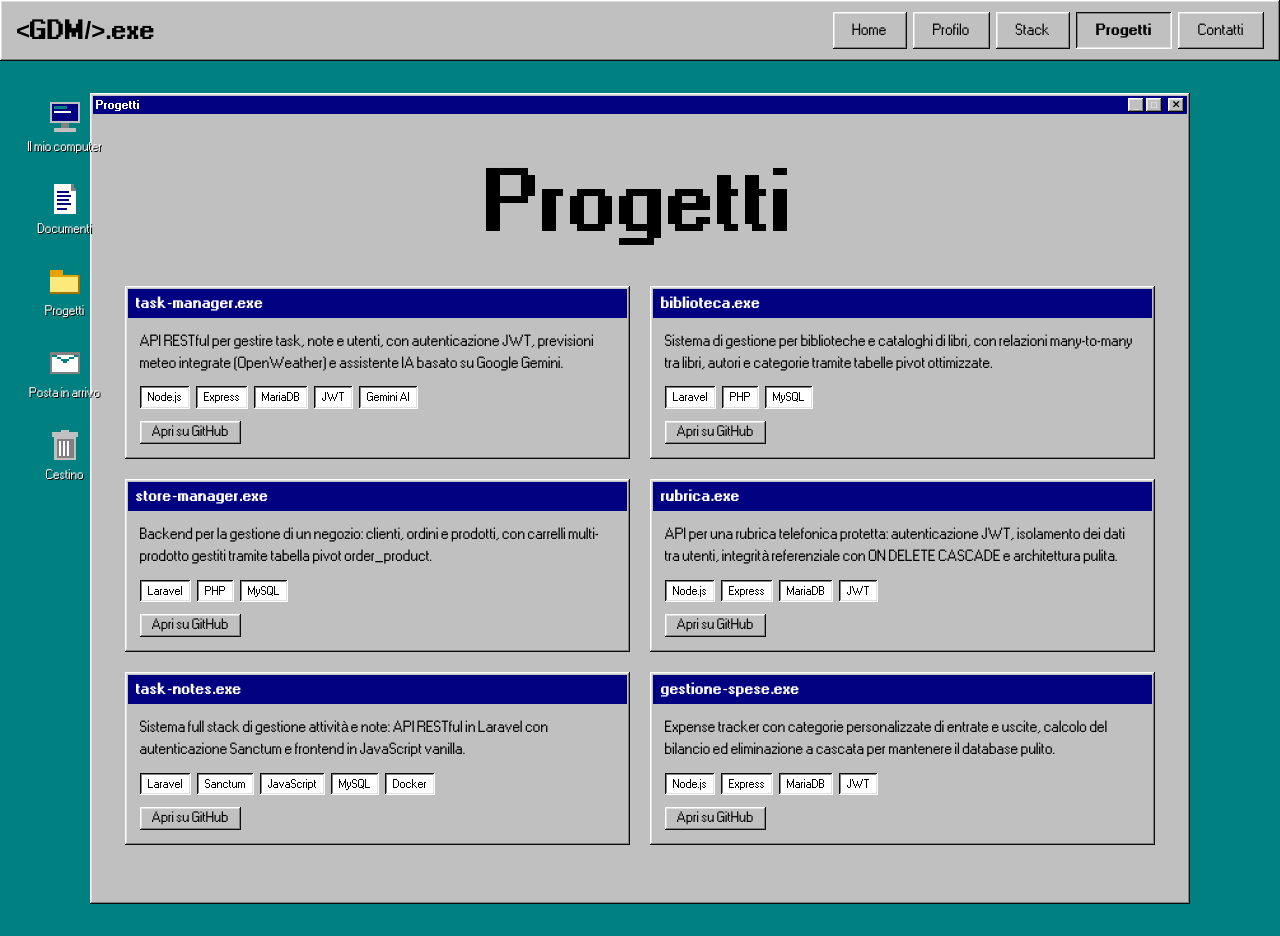
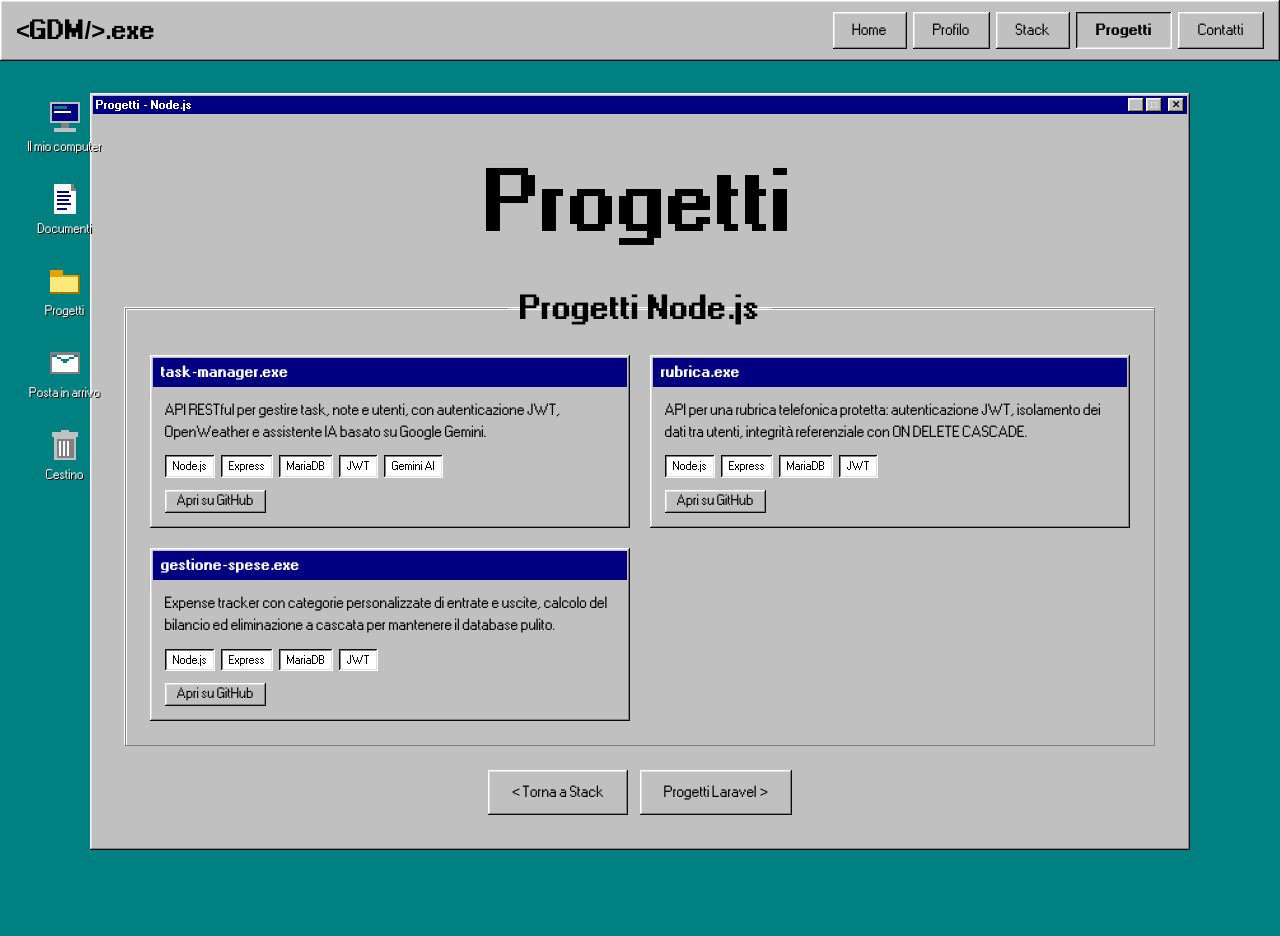
Before and after one commit to giampaolodelmoro99-afk/giampaolodelmoro99-afk.github.io, a React (Vite) app: page /progetti in a window 1280 px wide. After the commit the page ends 882 px from the top, so only its background shows below. Built offline with nearby package versions, Linux system fonts and the light colour scheme.

Commit message:
Wizard di navigazione completo

```diff
--- a/src/pages/Home.jsx
+++ b/src/pages/Home.jsx
@@ -61,9 +61,9 @@ export default function Home() {
       <Window
         title="Benvenuto"
         sx={{
-        width: "100%",
-        maxWidth: 1000,
-        minHeight: { xs: "60vh", sm: "auto" },
+          width: "100%",
+          maxWidth: 1000,
+          minHeight: { xs: "60vh", sm: "auto" },
         }}
         onClose={() => setShutdown(true)}
       >
@@ -136,7 +136,7 @@ export default function Home() {
             sx={{
               fontSize: { xs: "clamp(13px, 4vw, 16px)", sm: 22 },
               lineHeight: 1.6,
-              marginBottom: { xs: "32px", sm: 0 },
+              marginBottom: "32px",
             }}
           >
             Studente ITS Full Stack Developer
@@ -146,7 +146,7 @@ export default function Home() {
 
           <Box
             sx={{
-              display: { xs: "flex", sm: "none" },
+              display: "flex",
               gap: "12px",
               justifyContent: "center",
               flexWrap: "wrap",
@@ -155,16 +155,9 @@ export default function Home() {
             <Button
               component={NavLink}
               to="/profilo"
-              sx={{ fontSize: 14, padding: "10px 26px" }}
+              sx={{ fontSize: 14, padding: "10px 24px" }}
             >
-              Profilo
-            </Button>
-            <Button
-              component={NavLink}
-              to="/contatti"
-              sx={{ fontSize: 14, padding: "10px 26px" }}
-            >
-              Contattami
+              Vai a Profilo &gt;
             </Button>
           </Box>
         </Box>
--- a/src/pages/Progetti.jsx
+++ b/src/pages/Progetti.jsx
@@ -1,17 +1,35 @@
+import { useState } from "react";
 import Box from "@mui/material/Box";
 import Button from "@mui/material/Button";
 import { NavLink } from "react-router";
 import Window from "../components/Window";
 import { w95, raised, sunken } from "../theme/theme";
 
-const projects = [
+const nodeProjects = [
   {
     name: "task-manager.exe",
     description:
-      "API RESTful per gestire task, note e utenti, con autenticazione JWT, previsioni meteo integrate (OpenWeather) e assistente IA basato su Google Gemini.",
+      "API RESTful per gestire task, note e utenti, con autenticazione JWT, OpenWeather e assistente IA basato su Google Gemini.",
     tech: ["Node.js", "Express", "MariaDB", "JWT", "Gemini AI"],
     url: "https://github.com/giampaolodelmoro99-afk/task-manager-node",
   },
+  {
+    name: "rubrica.exe",
+    description:
+      "API per una rubrica telefonica protetta: autenticazione JWT, isolamento dei dati tra utenti, integrità referenziale con ON DELETE CASCADE.",
+    tech: ["Node.js", "Express", "MariaDB", "JWT"],
+    url: "https://github.com/giampaolodelmoro99-afk/progetto-node-rubrica",
+  },
+  {
+    name: "gestione-spese.exe",
+    description:
+      "Expense tracker con categorie personalizzate di entrate e uscite, calcolo del bilancio ed eliminazione a cascata per mantenere il database pulito.",
+    tech: ["Node.js", "Express", "MariaDB", "JWT"],
+    url: "https://github.com/giampaolodelmoro99-afk/gestione-spese-node",
+  },
+];
+
+const laravelProjects = [
   {
     name: "biblioteca.exe",
     description:
@@ -27,25 +45,11 @@ const projects = [
     url: "https://github.com/giampaolodelmoro99-afk/laravel-store-backend",
   },
   {
-    name: "rubrica.exe",
-    description:
-      "API per una rubrica telefonica protetta: autenticazione JWT, isolamento dei dati tra utenti, integrità referenziale con ON DELETE CASCADE e architettura pulita.",
-    tech: ["Node.js", "Express", "MariaDB", "JWT"],
-    url: "https://github.com/giampaolodelmoro99-afk/progetto-node-rubrica",
-  },
-  {
     name: "task-notes.exe",
     description:
       "Sistema full stack di gestione attività e note: API RESTful in Laravel con autenticazione Sanctum e frontend in JavaScript vanilla.",
     tech: ["Laravel", "Sanctum", "JavaScript", "MySQL", "Docker"],
     url: "https://github.com/giampaolodelmoro99-afk/laravel-task-manager",
-  },
-  {
-    name: "gestione-spese.exe",
-    description:
-      "Expense tracker con categorie personalizzate di entrate e uscite, calcolo del bilancio ed eliminazione a cascata per mantenere il database pulito.",
-    tech: ["Node.js", "Express", "MariaDB", "JWT"],
-    url: "https://github.com/giampaolodelmoro99-afk/gestione-spese-node",
   },
 ];
 
@@ -116,10 +120,55 @@ function ProjectCard({ name, description, tech, url }) {
   );
 }
 
+function ProjectsPanel({ legend, projects }) {
+  return (
+    <Box
+      component="fieldset"
+      sx={{
+        border: `1px solid ${w95.dark}`,
+        boxShadow: `1px 1px 0 ${w95.lightest} inset, -1px -1px 0 ${w95.lightest}`,
+        padding: { xs: "16px", sm: "24px" },
+        margin: 0,
+        marginBottom: "24px",
+      }}
+    >
+      <Box
+        component="legend"
+        sx={{
+          fontWeight: "bold",
+          padding: "0 12px",
+          fontSize: { xs: 14, sm: 30 },
+          marginX: "auto",
+          textAlign: "center",
+        }}
+      >
+        {legend}
+      </Box>
+      <Box
+        sx={{
+          display: "grid",
+          gridTemplateColumns: { xs: "1fr", md: "1fr 1fr" },
+          gap: "20px",
+        }}
+      >
+        {projects.map((project) => (
+          <ProjectCard key={project.name} {...project} />
+        ))}
+      </Box>
+    </Box>
+  );
+}
+
 export default function Progetti() {
+  const [step, setStep] = useState("node");
+  const isNode = step === "node";
+
   return (
     <Box sx={{ padding: { xs: "12px", sm: "32px" } }}>
-      <Window title="Progetti" sx={{ maxWidth: 1100, mx: "auto" }}>
+      <Window
+        title={isNode ? "Progetti - Node.js" : "Progetti - Laravel"}
+        sx={{ maxWidth: 1100, mx: "auto" }}
+      >
         <Box sx={{ padding: { xs: "4px", sm: "16px" } }}>
           <Box
             sx={{
@@ -132,32 +181,56 @@ export default function Progetti() {
             Progetti
           </Box>
 
-          <Box
-            sx={{
-              display: "grid",
-              gridTemplateColumns: { xs: "1fr", md: "1fr 1fr" },
-              gap: "20px",
-              marginBottom: "24px",
-            }}
-          >
-            {projects.map((project) => (
-              <ProjectCard key={project.name} {...project} />
-            ))}
-          </Box>
+          {isNode ? (
+            <ProjectsPanel legend="Progetti Node.js" projects={nodeProjects} />
+          ) : (
+            <ProjectsPanel
+              legend="Progetti Laravel"
+              projects={laravelProjects}
+            />
+          )}
 
           <Box
             sx={{
-              display: { xs: "flex", sm: "none" },
+              display: "flex",
+              gap: "12px",
               justifyContent: "center",
+              flexWrap: "wrap",
             }}
           >
+            {isNode ? (
+              <>
+                <Button
+                  component={NavLink}
+                  to="/stack"
+                  sx={{ fontSize: 14, padding: "10px 24px" }}
+                >
+                  &lt; Torna a Stack
+                </Button>
+                <Button
+                  onClick={() => setStep("laravel")}
+                  sx={{ fontSize: 14, padding: "10px 24px" }}
+                >
+                  Progetti Laravel &gt;
+                </Button>
+              </>
+            ) : (
+              <>
+                <Button
+                  onClick={() => setStep("node")}
+                  sx={{ fontSize: 14, padding: "10px 24px" }}
+                >
+                  &lt; Progetti Node.js
+                </Button>
                 <Button
                   component={NavLink}
                   to="/contatti"
                   sx={{ fontSize: 14, padding: "10px 24px" }}
                 >
-              Vai a Contatti
+                  Vai a Contatti &gt;
                 </Button>
+              </>
+            )}
           </Box>
         </Box>
       </Window>
--- a/src/pages/Stack.jsx
+++ b/src/pages/Stack.jsx
@@ -1,14 +1,18 @@
+import { useState } from "react";
 import Box from "@mui/material/Box";
 import Button from "@mui/material/Button";
 import { NavLink } from "react-router";
 import Window from "../components/Window";
 import { w95, sunken } from "../theme/theme";
 
-const skills = [
+const frontendSkills = [
   { name: "HTML", level: "Avanzato", percent: 90 },
   { name: "CSS", level: "Intermedio", percent: 65 },
   { name: "JavaScript", level: "Intermedio", percent: 65 },
   { name: "React", level: "Intermedio", percent: 65 },
+];
+
+const backendSkills = [
   { name: "PHP", level: "Intermedio", percent: 65 },
   { name: "SQL", level: "Intermedio", percent: 65 },
   { name: "Node.js", level: "Intermedio", percent: 65 },
@@ -60,27 +64,8 @@ function SkillBar({ name, level, percent }) {
   );
 }
 
-export default function Stack() {
+function SkillsPanel({ legend, skills }) {
   return (
-    <Box sx={{
-      display: "flex",
-      alignItems: "center",
-      justifyContent: "center",
-      minHeight: {xs: "calc(100vh - 80px)"},
-      padding: { xs: "12px", sm: "32px" } }}>
-      <Window title="Stack" sx={{ width: "100%", maxWidth: 1000 }}>
-        <Box sx={{ padding: { xs: "4px", sm: "16px" } }}>
-          <Box
-            sx={{
-              textAlign: "center",
-              fontSize: { xs: "clamp(26px, 8vw, 33px)", sm: 77 },
-              fontWeight: "bold",
-              marginBottom: "24px",
-            }}
-          >
-            Stack
-          </Box>
-
     <Box
       component="fieldset"
       sx={{
@@ -101,7 +86,7 @@ export default function Stack() {
           textAlign: "center",
         }}
       >
-              Installazione competenze in corso...
+        {legend}
       </Box>
       <Box
         sx={{
@@ -116,20 +101,92 @@ export default function Stack() {
         ))}
       </Box>
     </Box>
+  );
+}
+
+export default function Stack() {
+  const [step, setStep] = useState("frontend");
+  const isFrontend = step === "frontend";
+
+  return (
+    <Box
+      sx={{
+        display: "flex",
+        alignItems: "center",
+        justifyContent: "center",
+        minHeight: { xs: "calc(100vh - 180px)" },
+        padding: { xs: "12px", sm: "32px" },
+      }}
+    >
+      <Window
+        title={isFrontend ? "Stack - Frontend" : "Stack - Backend"}
+        sx={{ width: "100%", maxWidth: 1000 }}
+      >
+        <Box sx={{ padding: { xs: "4px", sm: "16px" } }}>
+          <Box
+            sx={{
+              textAlign: "center",
+              fontSize: { xs: "clamp(26px, 8vw, 33px)", sm: 77 },
+              fontWeight: "bold",
+              marginBottom: "24px",
+            }}
+          >
+            Stack
+          </Box>
+
+          {isFrontend ? (
+            <SkillsPanel
+              legend="Installazione competenze frontend in corso..."
+              skills={frontendSkills}
+            />
+          ) : (
+            <SkillsPanel
+              legend="Installazione competenze backend in corso..."
+              skills={backendSkills}
+            />
+          )}
 
           <Box
             sx={{
-              display: { xs: "flex", sm: "none" },
+              display: "flex",
+              gap: "12px",
               justifyContent: "center",
+              flexWrap: "wrap",
             }}
           >
+            {isFrontend ? (
+              <>
+                <Button
+                  component={NavLink}
+                  to="/profilo"
+                  sx={{ fontSize: 14, padding: "10px 24px" }}
+                >
+                  &lt; Torna a Profilo
+                </Button>
+                <Button
+                  onClick={() => setStep("backend")}
+                  sx={{ fontSize: 14, padding: "10px 24px" }}
+                >
+                  Tecnologie backend &gt;
+                </Button>
+              </>
+            ) : (
+              <>
+                <Button
+                  onClick={() => setStep("frontend")}
+                  sx={{ fontSize: 14, padding: "10px 24px" }}
+                >
+                  &lt; Tecnologie frontend
+                </Button>
                 <Button
                   component={NavLink}
                   to="/progetti"
                   sx={{ fontSize: 14, padding: "10px 24px" }}
                 >
-              Vai a Progetti
+                  Vai a Progetti &gt;
                 </Button>
+              </>
+            )}
           </Box>
         </Box>
       </Window>
```
Also changed, not shown: src/pages/Contatti.jsx (+16 -7 lines), src/pages/Profilo.jsx (+47 -10 lines). Lines whose indentation alone changed are shown as unchanged.
